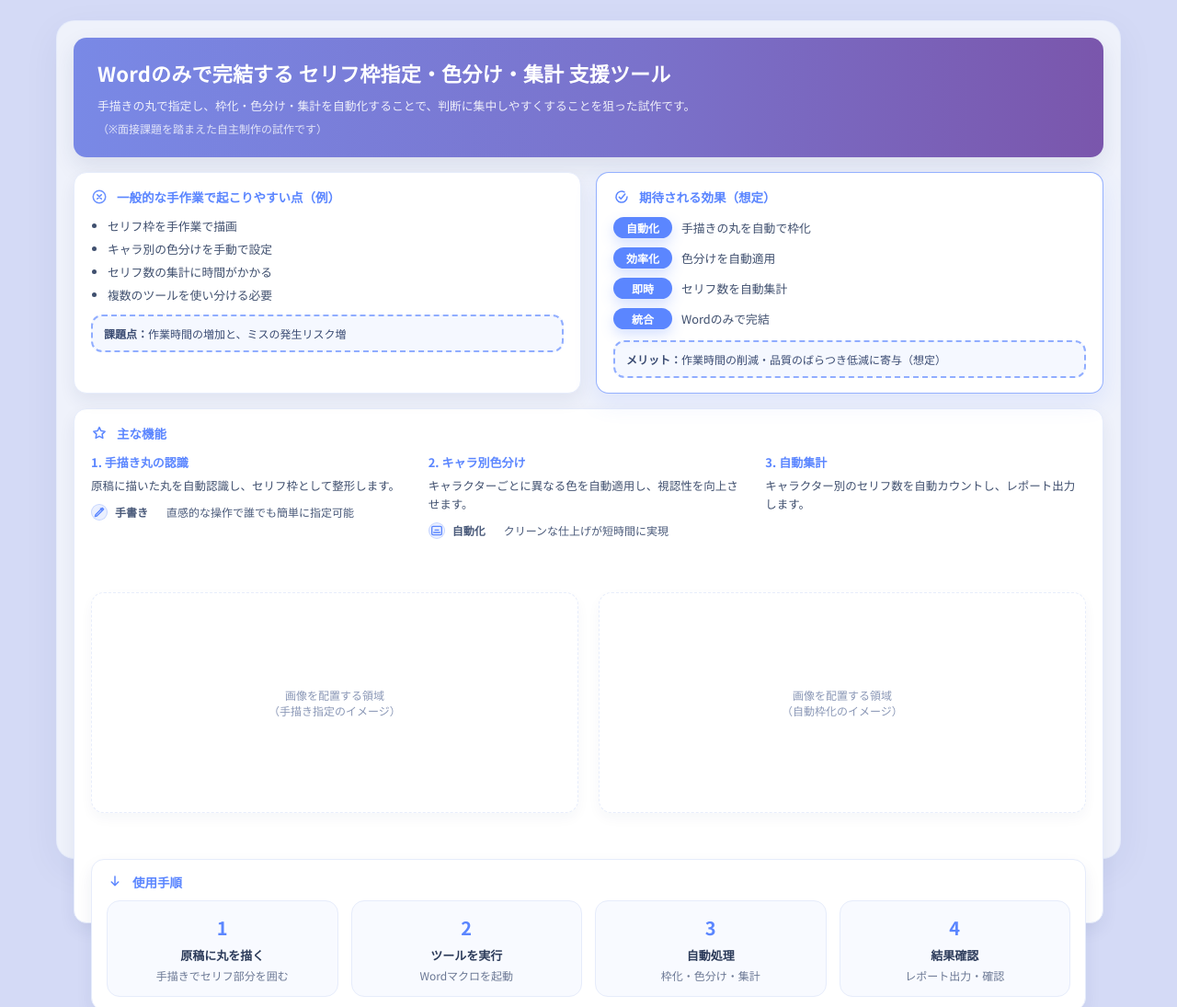
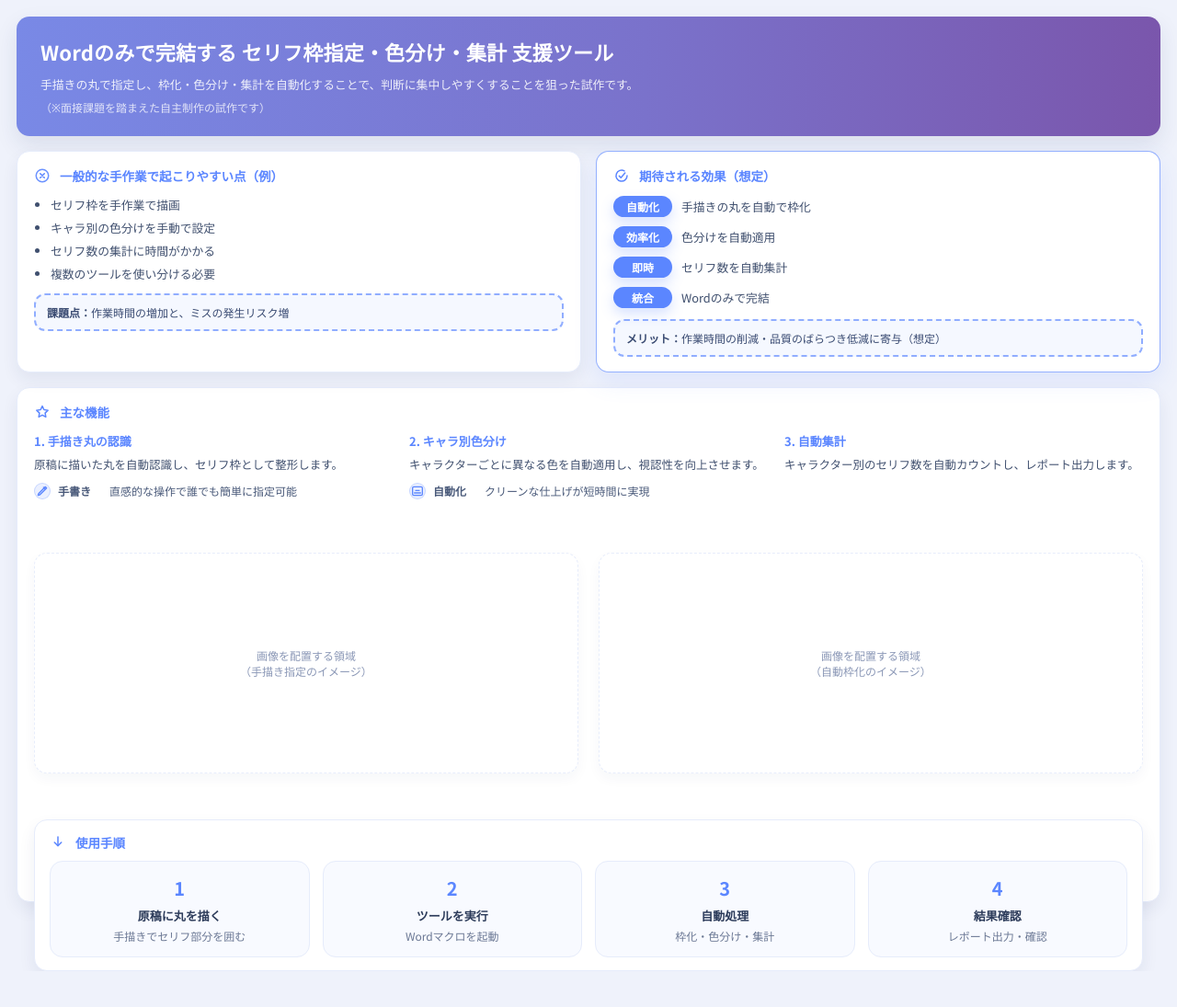
Before and after one commit to karigurasinoahuro-ui/canva-tool-sheet, a plain HTML site: page index.html in a window 1280 px wide. Shown: the top 1095 px of the page at 92% size. After the commit the page ends 1056 px from the top, so only its background shows below. Drawn offline with Linux system fonts and the light colour scheme.

Commit message:
index.html

```diff
--- a/index.html
+++ b/index.html
@@ -3,40 +3,151 @@
 <link rel="preconnect" href="https://fonts.googleapis.com"><link rel="preconnect" href="https://fonts.gstatic.com" crossorigin>
 <link href="https://fonts.googleapis.com/css2?family=Noto+Sans+JP:wght@400;600;700&display=swap" rel="stylesheet">
 <style>
-:root{--page-bg:#d4daf6;--panel-bg:#eff2fb;--card:#fff;--border:#e6ecfb;--text:#1f2a44;--muted:#6b7894;--blue:#5b86ff;
---grad-l:#7989e6;--grad-m:#7a72cb;--grad-r:#7a56ac;--shadow:0 10px 24px rgba(27,47,94,.10);--shadow-soft:0 8px 18px rgba(27,47,94,.07);
---r-lg:20px;--r:14px;--r-sm:12px}
-*{box-sizing:border-box}html,body{height:100%}body{margin:0;background:var(--page-bg);color:var(--text);
-font-family:"Noto Sans JP",system-ui,-apple-system,"Segoe UI",Roboto,"Hiragino Kaku Gothic ProN","Yu Gothic",sans-serif}
-.frame{width:1202px;height:956px;margin:0 auto;padding:22px;display:flex;align-items:flex-start;justify-content:center}
-.panel{width:100%;height:100%;background:var(--panel-bg);border:1px solid rgba(230,236,251,.95);border-radius:var(--r-lg);padding:18px;box-shadow:0 12px 40px rgba(27,47,94,.06)}
-.hero{border-radius:var(--r);padding:22px 26px;color:#fff;background:linear-gradient(90deg,var(--grad-l) 0%,var(--grad-m) 55%,var(--grad-r) 100%);box-shadow:var(--shadow)}
+:root{
+  --page-bg:#d4daf6;
+  --panel-bg:#eff2fb;
+  --card:#fff;
+  --border:#e6ecfb;
+  --text:#1f2a44;
+  --muted:#6b7894;
+  --blue:#5b86ff;
+  --grad-l:#7989e6;--grad-m:#7a72cb;--grad-r:#7a56ac;
+  --shadow:0 10px 24px rgba(27,47,94,.10);
+  --shadow-soft:0 8px 18px rgba(27,47,94,.07);
+  --r:14px;--r-sm:12px;
+}
+*{box-sizing:border-box}
+html,body{height:100%}
+
+/* ✅背景（薄い方）を画面いっぱいに敷く */
+body{
+  margin:0;
+  background:var(--panel-bg);
+  color:var(--text);
+  font-family:"Noto Sans JP",system-ui,-apple-system,"Segoe UI",Roboto,"Hiragino Kaku Gothic ProN","Yu Gothic",sans-serif;
+}
+
+/* ✅固定サイズをやめて、全面レイアウトにする */
+.frame{
+  width:100vw;
+  height:100vh;
+  margin:0;
+  padding:0;               /* ←外側の背景が見えなくなる */
+  display:flex;
+}
+
+/* ✅panelを“背景”として全面に敷く（外枠・角丸・影を消す） */
+.panel{
+  width:100%;
+  height:100%;
+  background:var(--panel-bg);
+  border:0;
+  border-radius:0;
+  padding:18px;            /* ←中身の余白はここで確保 */
+  box-shadow:none;
+}
+
+/* ====== ここから中身のデザイン ====== */
+.hero{
+  border-radius:var(--r);
+  padding:22px 26px;
+  color:#fff;
+  background:linear-gradient(90deg,var(--grad-l) 0%,var(--grad-m) 55%,var(--grad-r) 100%);
+  box-shadow:var(--shadow);
+}
 .hero h1{margin:0 0 10px;font-size:22px;font-weight:700;letter-spacing:.2px}
 .hero p{margin:0;font-size:12.8px;color:rgba(255,255,255,.88);line-height:1.55}
 .hero .note{margin-top:6px;font-size:12px;color:rgba(255,255,255,.78)}
+
 .row2{margin-top:16px;display:grid;grid-template-columns:1fr 1fr;gap:16px}
-.card{background:var(--card);border:1px solid var(--border);border-radius:var(--r);padding:16px 18px;box-shadow:var(--shadow-soft)}
-.card.accent{border-color:rgba(91,134,255,.65);box-shadow:0 10px 26px rgba(91,134,255,.12)}
+.card{
+  background:var(--card);
+  border:1px solid var(--border);
+  border-radius:var(--r);
+  padding:16px 18px;
+  box-shadow:var(--shadow-soft);
+}
+.card.accent{
+  border-color:rgba(91,134,255,.65);
+  box-shadow:0 10px 26px rgba(91,134,255,.12);
+}
 .title{display:flex;align-items:center;gap:10px;margin:0 0 12px;color:var(--blue);font-weight:700;font-size:13.5px}
 .ico{width:18px;height:18px;display:inline-block}
+
 .list{margin:10px 0 12px;padding-left:18px;font-size:12.8px;color:#40506f}
 .list li{margin:6px 0}
-.dash{border:2px dashed rgba(91,134,255,.65);border-radius:var(--r-sm);padding:10px 12px;background:rgba(91,134,255,.06);font-size:12px;color:#3a4b72}
+
+.dash{
+  border:2px dashed rgba(91,134,255,.65);
+  border-radius:var(--r-sm);
+  padding:10px 12px;
+  background:rgba(91,134,255,.06);
+  font-size:12px;
+  color:#3a4b72;
+}
+
 .effects{display:grid;gap:10px;margin-top:8px}
 .effect-row{display:flex;align-items:center;gap:10px;font-size:12.8px;color:#40506f}
-.tag{display:inline-flex;align-items:center;justify-content:center;min-width:64px;padding:3px 10px;border-radius:999px;background:var(--blue);color:#fff;
-font-weight:700;font-size:12px;box-shadow:0 6px 14px rgba(91,134,255,.25)}
-.big{margin-top:16px;background:var(--card);border:1px solid var(--border);border-radius:var(--r);padding:16px 18px;box-shadow:var(--shadow-soft);height:560px}
+.tag{
+  display:inline-flex;align-items:center;justify-content:center;
+  min-width:64px;
+  padding:3px 10px;
+  border-radius:999px;
+  background:var(--blue);
+  color:#fff;
+  font-weight:700;
+  font-size:12px;
+  box-shadow:0 6px 14px rgba(91,134,255,.25);
+}
+
+.big{
+  margin-top:16px;
+  background:var(--card);
+  border:1px solid var(--border);
+  border-radius:var(--r);
+  padding:16px 18px;
+  box-shadow:var(--shadow-soft);
+  height:560px; /* 元の見た目を保つ固定。必要なら後で調整可 */
+}
+
 .section-head{display:flex;align-items:center;gap:10px;font-weight:800;color:var(--blue);margin:0 0 12px;font-size:13.5px}
 .row3{display:grid;grid-template-columns:repeat(3,1fr);gap:18px;margin-top:6px}
+
 .feature h3{margin:0;font-size:13px;color:var(--blue);font-weight:800}
 .feature p{margin:6px 0 10px;font-size:12.5px;color:#40506f;line-height:1.6}
+
 .mini-row{display:flex;align-items:center;gap:8px;font-size:12px;color:#4a5a7a}
-.mini-icon{width:18px;height:18px;border-radius:999px;background:rgba(91,134,255,.12);border:1px solid rgba(91,134,255,.25);display:inline-flex;align-items:center;justify-content:center;color:var(--blue);flex:0 0 auto}
+.mini-icon{
+  width:18px;height:18px;border-radius:999px;
+  background:rgba(91,134,255,.12);
+  border:1px solid rgba(91,134,255,.25);
+  display:inline-flex;align-items:center;justify-content:center;
+  color:var(--blue);
+  flex:0 0 auto;
+}
+
 .placeholders{margin-top:18px;height:320px;display:grid;grid-template-columns:1fr 1fr;gap:22px;align-items:center}
-.ph{height:240px;border:1px dashed rgba(230,236,251,.95);border-radius:var(--r);background:#fff;box-shadow:0 6px 14px rgba(27,47,94,.04);
-display:flex;align-items:center;justify-content:center;color:#8a97b6;font-size:12px;text-align:center;padding:12px}
-.steps{margin-top:10px;background:var(--card);border:1px solid var(--border);border-radius:var(--r);padding:14px 16px;box-shadow:var(--shadow-soft)}
+.ph{
+  height:240px;
+  border:1px dashed rgba(230,236,251,.95);
+  border-radius:var(--r);
+  background:#fff;
+  box-shadow:0 6px 14px rgba(27,47,94,.04);
+  display:flex;align-items:center;justify-content:center;
+  color:#8a97b6;
+  font-size:12px;
+  text-align:center;
+  padding:12px;
+}
+
+.steps{
+  margin-top:10px;
+  background:var(--card);
+  border:1px solid var(--border);
+  border-radius:var(--r);
+  padding:14px 16px;
+  box-shadow:var(--shadow-soft);
+}
 .row4{margin-top:10px;display:grid;grid-template-columns:repeat(4,1fr);gap:14px}
 .step{background:#f8faff;border:1px solid var(--border);border-radius:var(--r);padding:14px 12px;text-align:center}
 .step .n{font-size:20px;font-weight:800;color:var(--blue);margin-bottom:6px}
```
